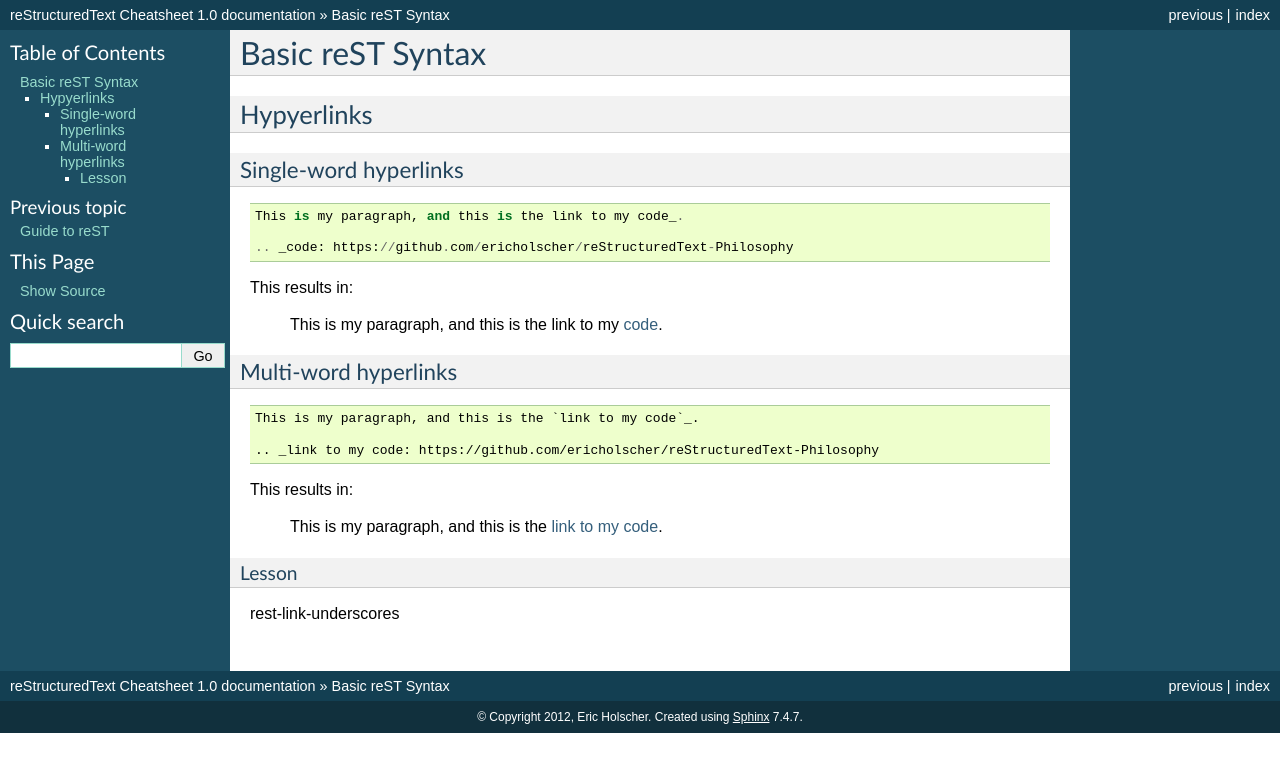
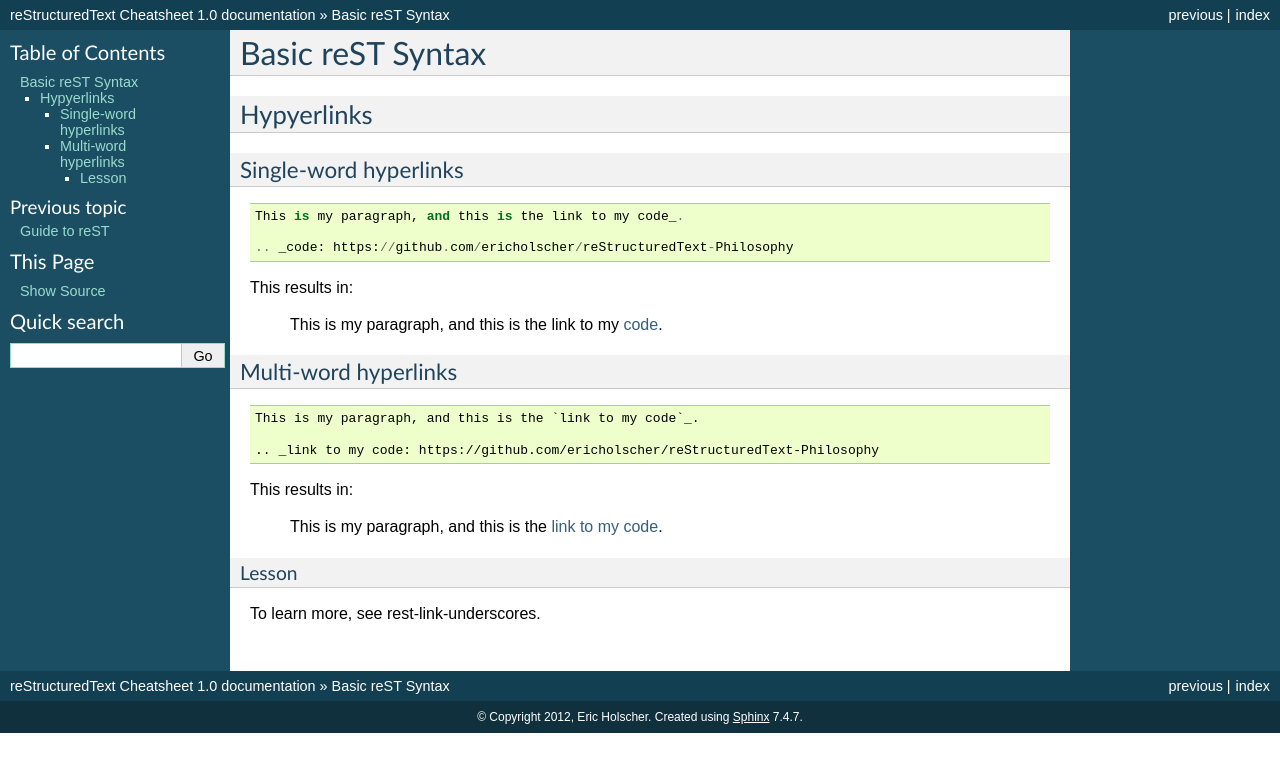
Before and after one commit to ericholscher/reStructuredText-Philosophy, a Sphinx documentation site: the page built from source/syntax.rst, in a window 1280 px wide. Shown: the top 772 px of the page. Built offline with Sphinx 7.4.7, drawn with Linux system fonts in a browser that asks for light colours.

Commit message:
Small bits

```diff
--- a/source/syntax.rst
+++ b/source/syntax.rst
@@ -35,4 +35,4 @@ This results in:
 Lesson
 ^^^^^^
 
-:ref:`rest-link-underscores`
+To learn more, see :ref:`rest-link-underscores`.
```
